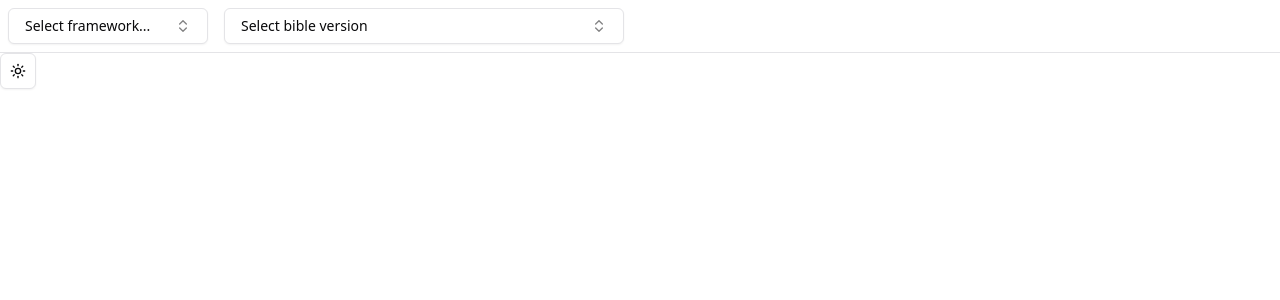
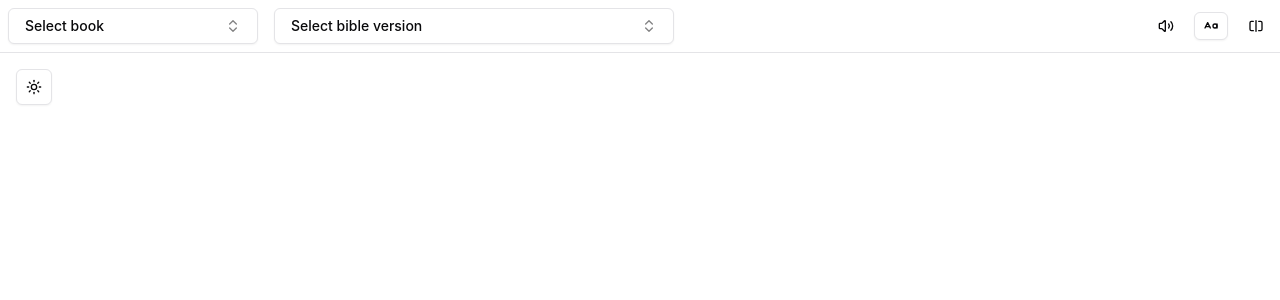
Before and after one commit to KALU-c/bible-app, a React (Vite) app: page / in a window 1280 px wide. Shown: the top 300 px of the page. Built offline with nearby package versions, Linux system fonts and the light colour scheme.

Commit message:
feat: enhance navbar with new components and styling adjustments

```diff
--- a/package.json
+++ b/package.json
@@ -10,9 +10,12 @@
     "tauri": "tauri"
   },
   "dependencies": {
+    "@fontsource/inter": "^5.1.0",
     "@radix-ui/react-dialog": "^1.1.4",
     "@radix-ui/react-dropdown-menu": "^2.1.4",
+    "@radix-ui/react-label": "^2.1.1",
     "@radix-ui/react-popover": "^1.1.4",
+    "@radix-ui/react-radio-group": "^1.2.2",
     "@radix-ui/react-slot": "^1.1.1",
     "@tauri-apps/api": "^2",
     "@tauri-apps/plugin-opener": "^2",
--- a/src/App.tsx
+++ b/src/App.tsx
@@ -4,10 +4,12 @@ import Navbar from "./shared/navbar/navbar";
 
 function App() {
   return (
-    <>
+    <main className="font-inter">
       <Navbar />
-      <ModeToggle />
-    </>
+      <div className="p-4">
+        <ModeToggle />
+      </div>
+    </main>
   )
 }
 
--- /dev/null
+++ b/src/components/ui/label.tsx
@@ -0,0 +1,24 @@
+import * as React from "react"
+import * as LabelPrimitive from "@radix-ui/react-label"
+import { cva, type VariantProps } from "class-variance-authority"
+
+import { cn } from "@/lib/utils"
+
+const labelVariants = cva(
+  "text-sm font-medium leading-none peer-disabled:cursor-not-allowed peer-disabled:opacity-70"
+)
+
+const Label = React.forwardRef<
+  React.ElementRef<typeof LabelPrimitive.Root>,
+  React.ComponentPropsWithoutRef<typeof LabelPrimitive.Root> &
+    VariantProps<typeof labelVariants>
+>(({ className, ...props }, ref) => (
+  <LabelPrimitive.Root
+    ref={ref}
+    className={cn(labelVariants(), className)}
+    {...props}
+  />
+))
+Label.displayName = LabelPrimitive.Root.displayName
+
+export { Label }
--- /dev/null
+++ b/src/components/ui/radio-group.tsx
@@ -0,0 +1,42 @@
+import * as React from "react"
+import * as RadioGroupPrimitive from "@radix-ui/react-radio-group"
+import { Circle } from "lucide-react"
+
+import { cn } from "@/lib/utils"
+
+const RadioGroup = React.forwardRef<
+  React.ElementRef<typeof RadioGroupPrimitive.Root>,
+  React.ComponentPropsWithoutRef<typeof RadioGroupPrimitive.Root>
+>(({ className, ...props }, ref) => {
+  return (
+    <RadioGroupPrimitive.Root
+      className={cn("grid gap-2", className)}
+      {...props}
+      ref={ref}
+    />
+  )
+})
+RadioGroup.displayName = RadioGroupPrimitive.Root.displayName
+
+const RadioGroupItem = React.forwardRef<
+  React.ElementRef<typeof RadioGroupPrimitive.Item>,
+  React.ComponentPropsWithoutRef<typeof RadioGroupPrimitive.Item>
+>(({ className, ...props }, ref) => {
+  return (
+    <RadioGroupPrimitive.Item
+      ref={ref}
+      className={cn(
+        "aspect-square h-4 w-4 rounded-full border border-primary text-primary shadow focus:outline-none focus-visible:ring-1 focus-visible:ring-ring disabled:cursor-not-allowed disabled:opacity-50",
+        className
+      )}
+      {...props}
+    >
+      <RadioGroupPrimitive.Indicator className="flex items-center justify-center">
+        <Circle className="h-3.5 w-3.5 fill-primary" />
+      </RadioGroupPrimitive.Indicator>
+    </RadioGroupPrimitive.Item>
+  )
+})
+RadioGroupItem.displayName = RadioGroupPrimitive.Item.displayName
+
+export { RadioGroup, RadioGroupItem }
--- /dev/null
+++ b/src/shared/navbar/change-font.tsx
@@ -0,0 +1,79 @@
+import { useState } from "react";
+import { CaseSensitive } from "lucide-react"
+import { Button } from "@/components/ui/button"
+import {
+  DropdownMenu,
+  DropdownMenuContent,
+  DropdownMenuLabel,
+  DropdownMenuTrigger
+} from "@/components/ui/dropdown-menu"
+
+type FontSizeType = "small" | "medium" | "large";
+type FontFamilyType = "Inter" | "Source Serif Pro";
+
+const ChangeFont = () => {
+  const [fontSize, setFontSize] = useState<FontSizeType>("medium");
+  const [fontFamily, setFontFamily] = useState<FontFamilyType>("Inter");
+
+  return (
+    <DropdownMenu>
+      <DropdownMenuTrigger asChild>
+        <Button className="w-7 h-7" variant="outline">
+          <CaseSensitive />
+        </Button>
+      </DropdownMenuTrigger>
+      <DropdownMenuContent className="p-0">
+        <DropdownMenuLabel
+          className="text-xs text-center border-b bg-zinc-100 dark:bg-zinc-800"
+        >
+          READER SETTING
+        </DropdownMenuLabel>
+        <div className="p-3 space-y-3">
+          {/* change font size */}
+          <div className="flex gap-0 border rounded-md">
+            <Button
+              className="rounded-r-none h-[50px] w-[70px]"
+              variant={fontSize === "small" ? "default" : "ghost"}
+              onClick={() => setFontSize("small")}
+            >
+              aA
+            </Button>
+            <Button
+              className="rounded-none h-[50px] w-[70px] text-lg"
+              variant={fontSize === "medium" ? "default" : "ghost"}
+              onClick={() => setFontSize("medium")}
+            >
+              aA
+            </Button>
+            <Button
+              className="rounded-l-none h-[50px] w-[70px] text-2xl"
+              variant={fontSize === "large" ? "default" : "ghost"}
+              onClick={() => setFontSize("large")}
+            >
+              aA
+            </Button>
+          </div>
+          {/* change font family */}
+          <div className="flex gap-0 border rounded-md">
+            <Button
+              className="rounded-r-none w-full p-5"
+              variant={fontFamily === "Inter" ? "default" : "ghost"}
+              onClick={() => setFontFamily("Inter")}
+            >
+              Inter
+            </Button>
+            <Button
+              className="rounded-l-none p-5"
+              variant={fontFamily === "Source Serif Pro" ? "default" : "ghost"}
+              onClick={() => setFontFamily("Source Serif Pro")}
+            >
+              Source Serif Pro
+            </Button>
+          </div>
+        </div>
+      </DropdownMenuContent>
+    </DropdownMenu>
+  )
+}
+
+export default ChangeFont
--- a/src/shared/navbar/navbar.tsx
+++ b/src/shared/navbar/navbar.tsx
@@ -1,3 +1,6 @@
+import ChangeFont from "./change-font"
+import ParallelToggle from "./parallel-toggle"
+import PlaySound from "./play-sound"
 import { SelectBook } from "./select-book"
 import { SelectVersion } from "./select-version"
 
@@ -11,6 +14,11 @@ const Navbar = () => {
         <SelectVersion />
       </div>
       {/* right sidebar tools */}
+      <div className="flex gap-3 items-center">
+        <PlaySound />
+        <ChangeFont />
+        <ParallelToggle />
+      </div>
     </nav>
   )
 }
--- /dev/null
+++ b/src/shared/navbar/parallel-toggle.tsx
@@ -0,0 +1,20 @@
+import { Button } from '@/components/ui/button'
+import { SquareSplitHorizontal } from 'lucide-react'
+import { useState } from 'react'
+
+const ParallelToggle = () => {
+  const [isParallel, setParallel] = useState<boolean>(false);
+
+  return (
+    <Button
+      className='h-7 w-7'
+      variant={isParallel ? "secondary" : "ghost"}
+      // TODO - make it functional
+      onClick={() => setParallel(!isParallel)}
+    >
+      <SquareSplitHorizontal />
+    </Button>
+  )
+}
+
+export default ParallelToggle
--- /dev/null
+++ b/src/shared/navbar/play-sound.tsx
@@ -0,0 +1,12 @@
+import { Button } from '@/components/ui/button'
+import { Volume2 } from 'lucide-react'
+
+const PlaySound = () => {
+  return (
+    <Button className="w-7 h-7" variant="ghost">
+      <Volume2 />
+    </Button>
+  )
+}
+
+export default PlaySound
--- a/src/shared/navbar/select-book.tsx
+++ b/src/shared/navbar/select-book.tsx
@@ -193,11 +193,11 @@ export function SelectBook() {
           variant="outline"
           role="combobox"
           aria-expanded={open}
-          className="w-[200px] justify-between"
+          className="w-[250px] justify-between"
         >
           {value
             ? books.find((framework) => framework.value === value)?.label
-            : "Select framework..."}
+            : "Select book"}
           <ChevronsUpDown className="opacity-50" />
         </Button>
       </PopoverTrigger>
@@ -205,7 +205,7 @@ export function SelectBook() {
         <Command>
           <CommandInput placeholder="Search framework..." />
           <CommandList>
-            <CommandEmpty>No framework found.</CommandEmpty>
+            <CommandEmpty>No book found.</CommandEmpty>
             <CommandGroup>
               {books.map((framework) => (
                 <CommandItem
--- a/tailwind.config.js
+++ b/tailwind.config.js
@@ -8,6 +8,9 @@ export default {
         lg: "var(--radius)",
         md: "calc(var(--radius) - 2px)",
         sm: "calc(var(--radius) - 4px)",
+      },
+      fontFamily: {
+        inter: ["Inter", "sans-serif"],
       },
       colors: {
         background: "hsl(var(--background))",
```
Also changed, not shown: 1 other file (tests, documents, lock files or other folders).
